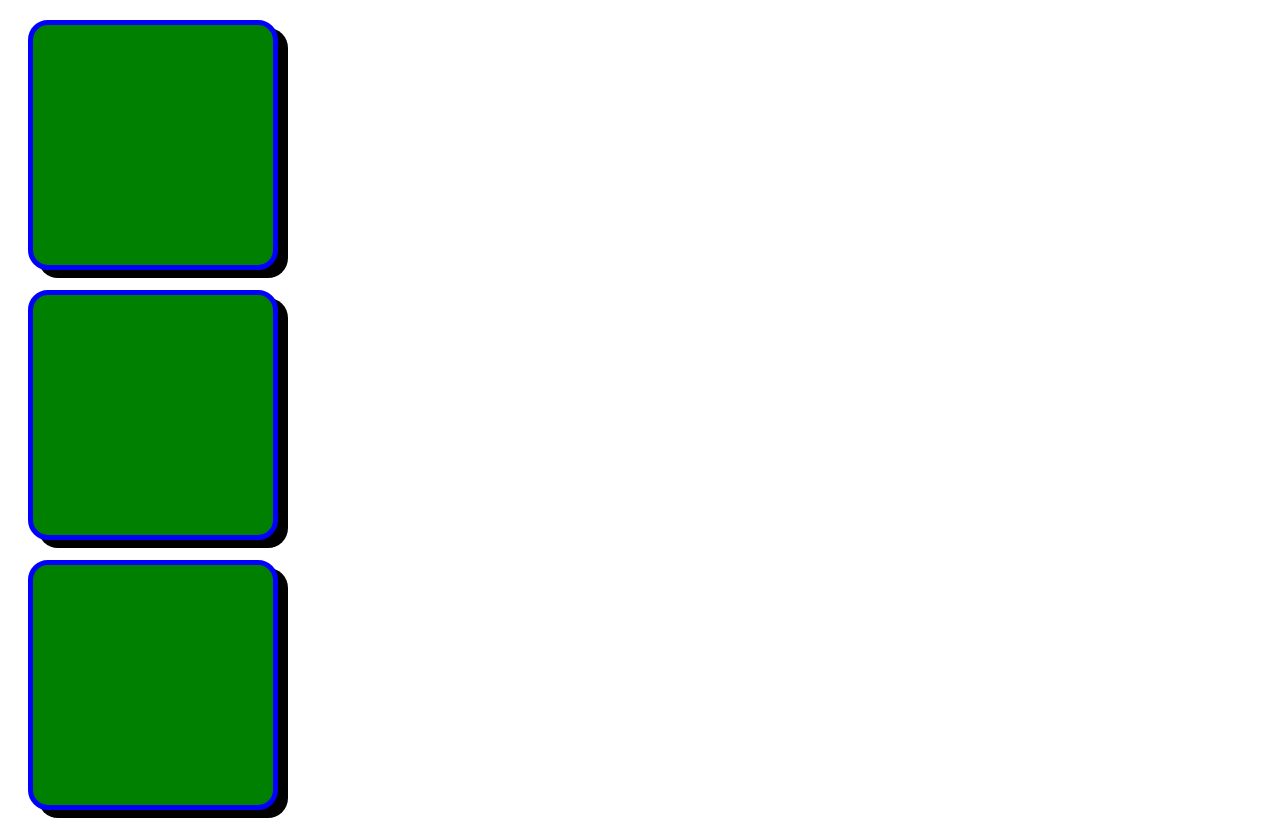
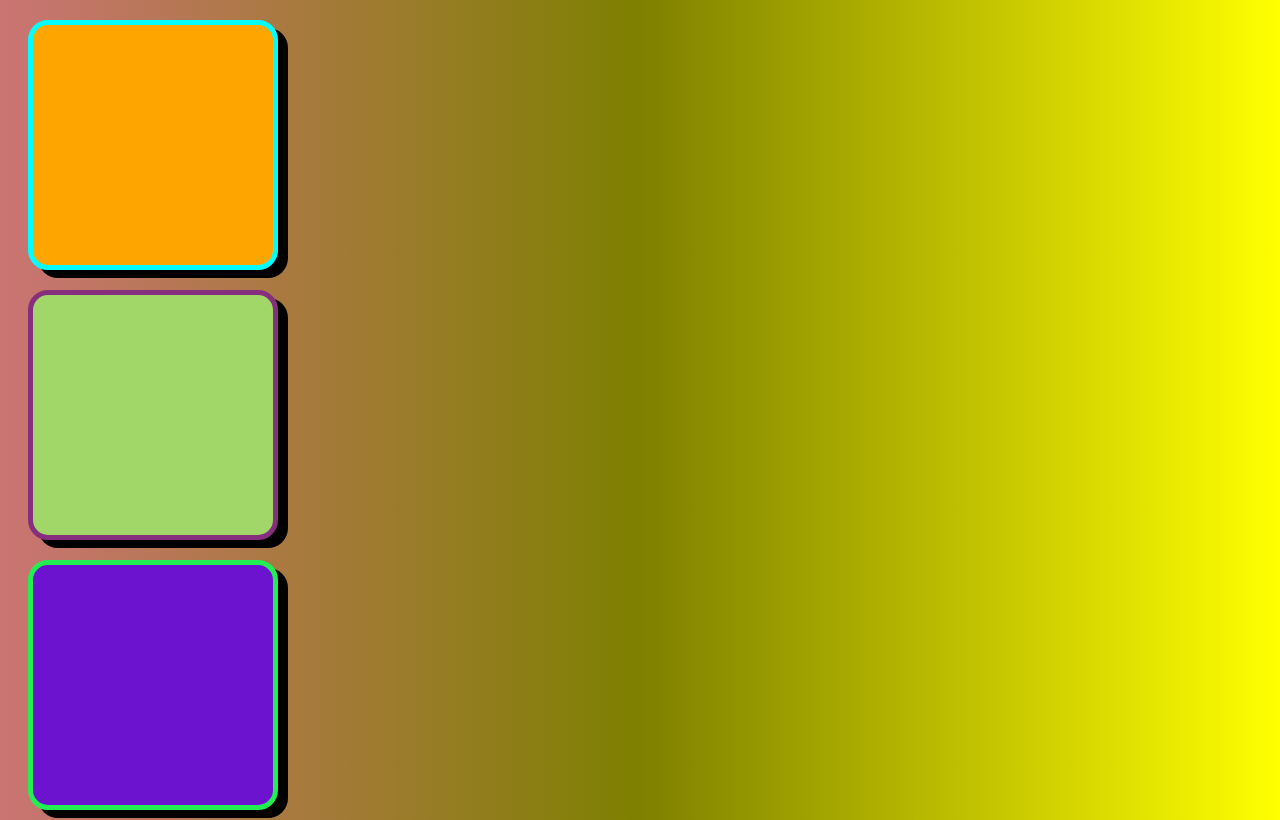
Before and after one commit to bodeno/eatonresa, a plain HTML site: page Box page.html in a window 1280 px wide. Shown: the top 820 px of the page. Drawn offline with Linux system fonts and the light colour scheme.

Commit message:
Add files via upload

```diff
--- a/Box page.html
+++ b/Box page.html
@@ -7,13 +7,43 @@
 <title>my index page</title>
 
 <style>
-body{background-color:}
+body{background-image: linear-gradient(90deg, rgb(203, 116, 116), rgb(126, 128, 0), yellow);}
 
 div{
  background:  green;
 width: 200px;
 height: 200px;
 border: 5px solid blue ;
+padding: 20px;
+margin: 20px;
+border-radius: 20px;
+box-shadow: 10px 8px
+}
+#one{
+    background:  orange;
+width: 200px;
+height: 200px;
+border: 5px solid aqua ;
+padding: 20px;
+margin: 20px;
+border-radius: 20px;
+box-shadow: 10px 8px
+}
+#two{
+    background:  rgb(161, 214, 104);
+width: 200px;
+height: 200px;
+border: 5px solid rgb(134, 47, 126) ;
+padding: 20px;
+margin: 20px;
+border-radius: 20px;
+box-shadow: 10px 8px
+}
+#three{
+    background:  rgb(107, 19, 206);
+width: 200px;
+height: 200px;
+border: 5px solid rgb(34, 237, 81) ;
 padding: 20px;
 margin: 20px;
 border-radius: 20px;
```
